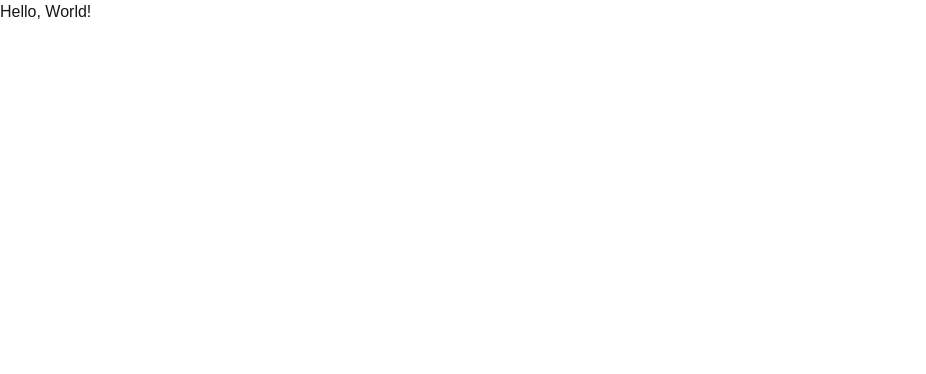
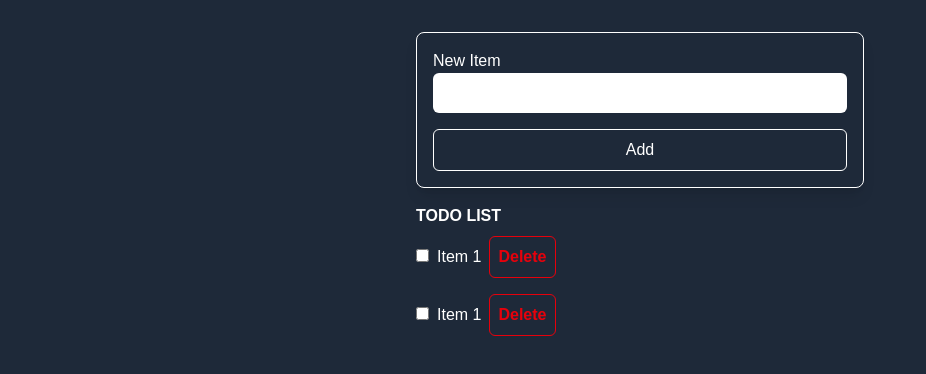
Before and after one commit to Davcid1572/todo, a Next.js app: page / in a window 1280 px wide. Shown: the top 374 px of the page, without its empty margins (0-926 px from the left). Built offline with nearby package versions, Linux system fonts and the light colour scheme.

Commit message:
Implement basic TODO list structure with input form and item display

```diff
--- a/pages/index.tsx
+++ b/pages/index.tsx
@@ -1,7 +1,49 @@
 import React from "react";
 
 const index = () => {
-  return <div>Hello, World!</div>;
+  return (
+    <div className="bg-gray-800 h-screen p-8 text-white">
+      <div className="max-w-md mx-auto">
+        <form className=" text-white p-4 border mb-4 shadow-lg rounded-lg">
+          <div className="mb-4">
+            <label htmlFor="Item" className="block">
+              New Item
+            </label>
+            <input
+              type="text"
+              id="item"
+              className="bg-white w-full p-2 rounded-md"
+            />
+          </div>
+          <button className="w-full border p-2 rounded-md hover:bg-gray-600">
+            Add
+          </button>
+        </form>
+
+        <h1 className="font-bold mb-2">TODO LIST</h1>
+        <ul>
+          <li className="mb-4">
+            <label>
+              <input className="mr-2" type="checkbox" />
+              Item 1
+            </label>
+            <button className="border ml-2 border-red-600 text-red-600 p-2 font-bold rounded-md hover:text-white hover:bg-red-600">
+              Delete
+            </button>
+          </li>
+          <li className="mb-4">
+            <label>
+              <input className="mr-2" type="checkbox" />
+              Item 1
+            </label>
+            <button className="border ml-2 border-red-600 text-red-600 p-2 font-bold rounded-md hover:text-white hover:bg-red-600">
+              Delete
+            </button>
+          </li>
+        </ul>
+      </div>
+    </div>
+  );
 };
 
 export default index;
```
